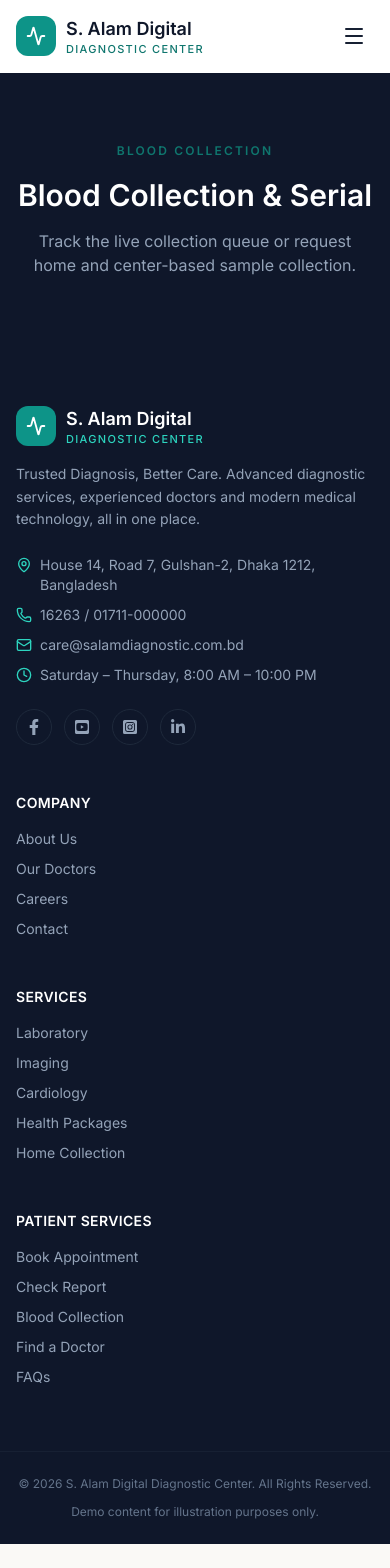
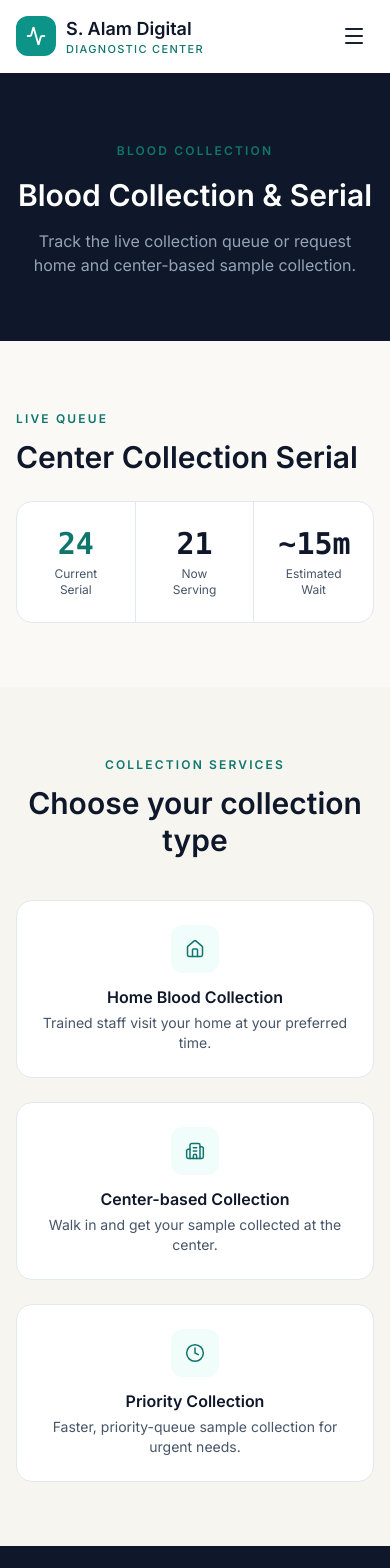
Before and after one commit to Mostofa-zaman/Diognostic, a Next.js app: page /blood-collection in a window 390 px wide. Shown: the top 1568 px of the page. Before the commit the page ends 1544 px from the top, so only its background shows below. Built offline with nearby package versions, Linux system fonts and the light colour scheme.

Commit message:
feat(bloodCollectionPage/CollectionServices.jsx): add section heading, service data mapping, and responsive collection cards

```diff
--- a/src/app/(pages)/blood-collection/page.jsx
+++ b/src/app/(pages)/blood-collection/page.jsx
@@ -1,4 +1,6 @@
 import BloodCollectionHero from "@/components/bloodCollectionPge/BloodCollectionHero";
+import CollectionServices from "@/components/bloodCollectionPge/CollectionServices";
+import SerialInfo from "@/components/bloodCollectionPge/SerialInfo";
 
 
 
@@ -6,6 +8,8 @@ export default function BloodCollectionPage() {
   return (
     <>
     <BloodCollectionHero/>
+    <SerialInfo/>
+    <CollectionServices/>
     </>
   );
 }
--- /dev/null
+++ b/src/components/bloodCollectionPge/CollectionServices.jsx
@@ -0,0 +1,40 @@
+
+import SectionHeading from "../common/SectionHeading";
+import Icon from "../common/IconProvider";
+
+const services = [
+  { icon: "home", title: "Home Blood Collection", text: "Trained staff visit your home at your preferred time." },
+  { icon: "building", title: "Center-based Collection", text: "Walk in and get your sample collected at the center." },
+  { icon: "clock", title: "Priority Collection", text: "Faster, priority-queue sample collection for urgent needs." },
+];
+
+export default function CollectionServices() {
+  return (
+    <section className="section-py bg-sand-100/60">
+      <div className="container-xl">
+        <SectionHeading
+          eyebrow="Collection Services"
+          title="Choose your collection type"
+          align="center"
+          className="mx-auto"
+        />
+        <div className="mt-10 grid gap-6 sm:grid-cols-3">
+          {services.map((s) => (
+            <div
+              key={s.title}
+              className="rounded-2xl border border-navy-100 bg-white p-6 text-center"
+            >
+              <span className="mx-auto flex h-12 w-12 items-center justify-center rounded-xl bg-teal-50 text-teal-700">
+                <Icon name={s.icon} size={20} />
+              </span>
+              <h3 className="mt-3 font-display text-base font-semibold text-navy-900">
+                {s.title}
+              </h3>
+              <p className="mt-1 text-sm text-navy-500">{s.text}</p>
+            </div>
+          ))}
+        </div>
+      </div>
+    </section>
+  );
+}
```
